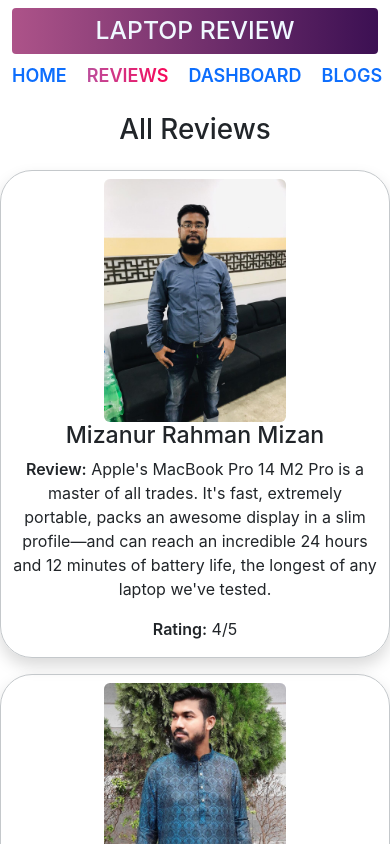
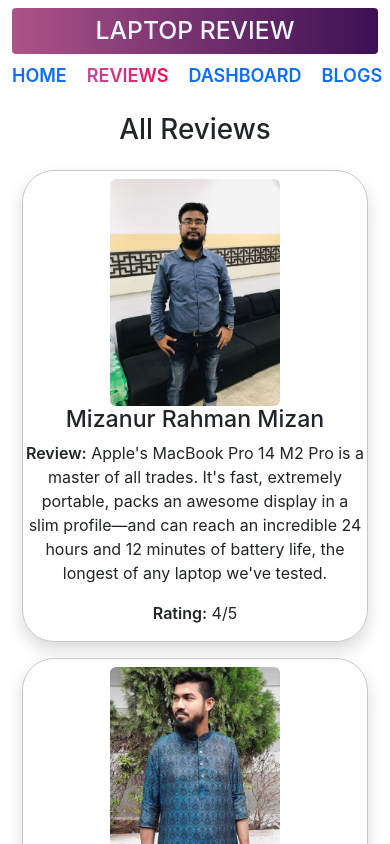
Before and after one commit to Junaith1994/react-laptop-reviews, a React (Create React App) app: page /reviews in a window 390 px wide. Shown: the top 844 px of the page. Built offline with nearby package versions, Linux system fonts and the light colour scheme.

Commit message:
Updated Review page mobile respnsiveness

```diff
--- a/src/components/Reviews/Reviews.js
+++ b/src/components/Reviews/Reviews.js
@@ -9,7 +9,8 @@ const Reviews = () => {
     return (
         <div className='container my-4'>
             <h1 className=''>All Reviews</h1>
-            <div className='row allReviews-container'>
+            <div className='container'>
+                <div className='row gx-1'>
                     {
                         reviewsData.map(review => <Review
                             key={review.id}
@@ -18,6 +19,7 @@ const Reviews = () => {
                     }
                 </div>
             </div>
+        </div>
     );
 };
 
```
Lines whose indentation alone changed are shown as unchanged.
